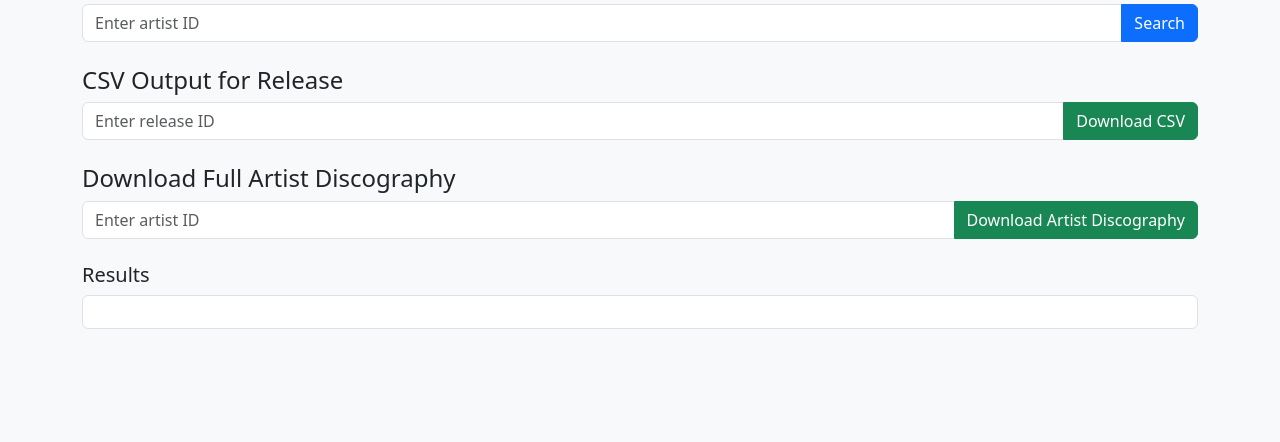
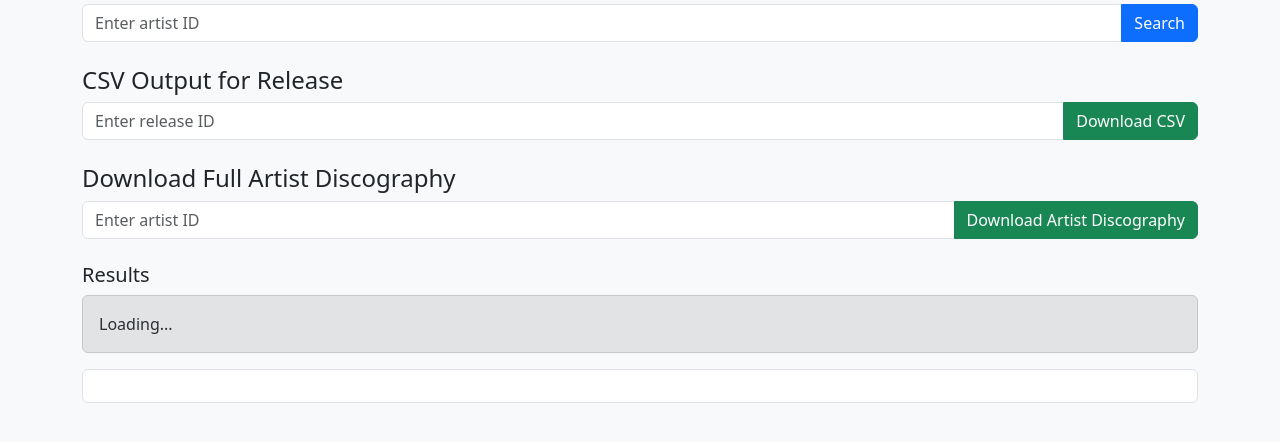
Before and after one commit to astone4831/discogs, a Flask app: page / in a window 1280 px wide. Shown: the part 252-694 px from the top of the page. Run offline with Flask 3, Linux system fonts and the light colour scheme.

Commit message:
Update index.html
spinner upgrade

```diff
--- a/templates/index.html
+++ b/templates/index.html
@@ -42,7 +42,10 @@
     </div>
     <!-- Output -->
     <h5>Results</h5>
-    <div id="status" class="alert alert-secondary" role="alert" style="display: none;"></div>
+    <div id="status" class="alert alert-secondary d-flex align-items-center" role="alert" style="display: none;">
+  <div id="statusSpinner" class="spinner-border spinner-border-sm me-2" role="status" style="display: none;"></div>
+  <div id="statusText">Loading...</div>
+</div>
     <pre id="output" class="bg-white border rounded p-3" style="max-height: 400px; overflow: auto;"></pre>
   </div>
   <!-- Scripts -->
```
